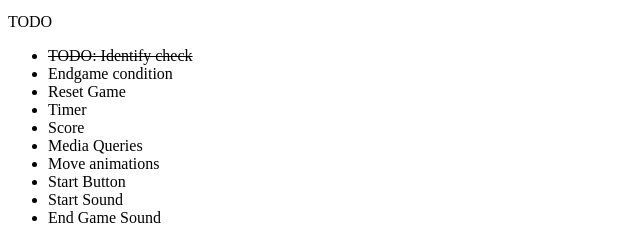
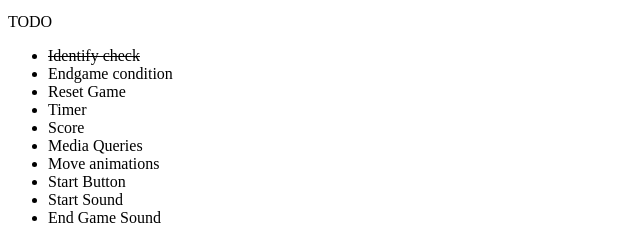
Before and after one commit to dukesook/chess, a plain HTML site: page docs/index.html in a window 1280 px wide. Shown: the part 774-1012 px from the top of the page, 0-640 px from the left. Drawn offline with Linux system fonts and the light colour scheme.

Commit message:
minor cleanup

```diff
--- a/docs/index.html
+++ b/docs/index.html
@@ -18,7 +18,7 @@
   <p>
     TODO
     <ul>
-      <li><s>TODO: Identify check</s></li>
+      <li><s>Identify check</s></li>
       <li>Endgame condition</li>
       <li>Reset Game</li>
       <li>Timer</li>
```
